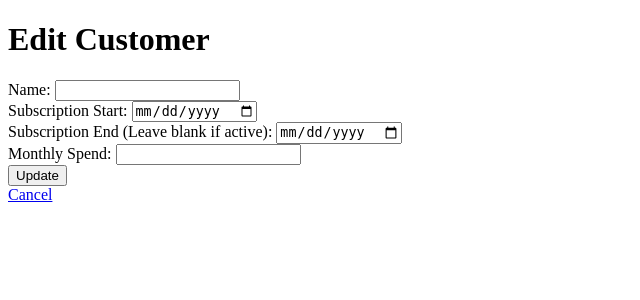
After one commit to gauthamgtg/SaaS-Analytics, a Flask app: template templates/edit.html in a window 1280 px wide. The commit adds this page. Shown: the top 300 px of the page, without its empty margins (0-640 px from the left). Run offline with Flask 3, Linux system fonts and the light colour scheme; the template is opened without the code that fills it, so the values that code supplies are empty.

Commit message:
Added edit option

```diff
--- a/app.py
+++ b/app.py
@@ -71,5 +71,22 @@ def delete_customer(id):
     return redirect(url_for('home'))  # Redirect back to the homepage
 
 
+@app.route('/edit/<int:id>', methods=['GET', 'POST'])
+def edit_customer(id):
+    customer = Customer.query.get_or_404(id)
+
+    if request.method == 'POST':
+        # Update customer details from form input
+        customer.name = request.form['name']
+        customer.subscription_start = request.form['subscription_start']
+        customer.subscription_end = request.form['subscription_end'] or None  # Handle empty input for active customers
+        customer.monthly_spend = request.form['monthly_spend']
+
+        db.session.commit()  # Save changes
+        return redirect(url_for('home'))  # Redirect back to homepage after update
+
+    # GET request: render edit form with existing customer data
+    return render_template('edit.html', customer=customer)
+
 if __name__ == '__main__':
     app.run(debug=True)
--- /dev/null
+++ b/templates/edit.html
@@ -0,0 +1,27 @@
+<!DOCTYPE html>
+<html>
+<head>
+    <title>Edit Customer</title>
+</head>
+<body>
+    <h1>Edit Customer</h1>
+
+    <form method="POST">
+        <label for="name">Name:</label>
+        <input type="text" id="name" name="name" value="{{ customer.name }}" required><br>
+
+        <label for="subscription_start">Subscription Start:</label>
+        <input type="date" id="subscription_start" name="subscription_start" value="{{ customer.subscription_start }}" required><br>
+
+        <label for="subscription_end">Subscription End (Leave blank if active):</label>
+        <input type="date" id="subscription_end" name="subscription_end" value="{{ customer.subscription_end }}"><br>
+
+        <label for="monthly_spend">Monthly Spend:</label>
+        <input type="number" id="monthly_spend" name="monthly_spend" value="{{ customer.monthly_spend }}" step="0.01" required><br>
+
+        <button type="submit">Update</button>
+    </form>
+
+    <a href="/">Cancel</a>
+</body>
+</html>
--- a/templates/index.html
+++ b/templates/index.html
@@ -39,6 +39,8 @@
                 <td>${{ customer.monthly_spend }}</td>
                 <td>
                     <!-- Add Delete Link -->
+                    <!-- Add Edit Link -->
+                    <a href="{{ url_for('edit_customer', id=customer.id) }}">Edit</a>
                     <a href="{{ url_for('delete_customer', id=customer.id) }}">Delete</a>
                 </td>
             </tr>
```
